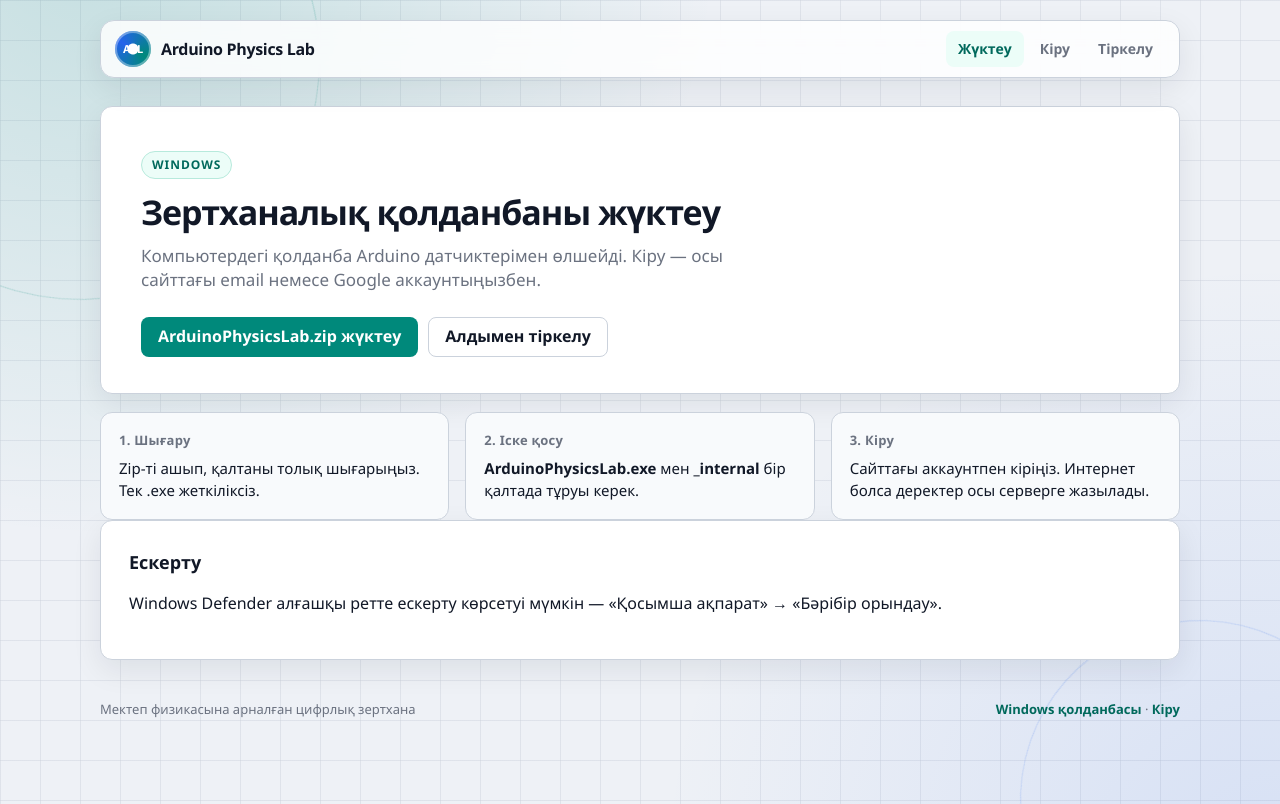
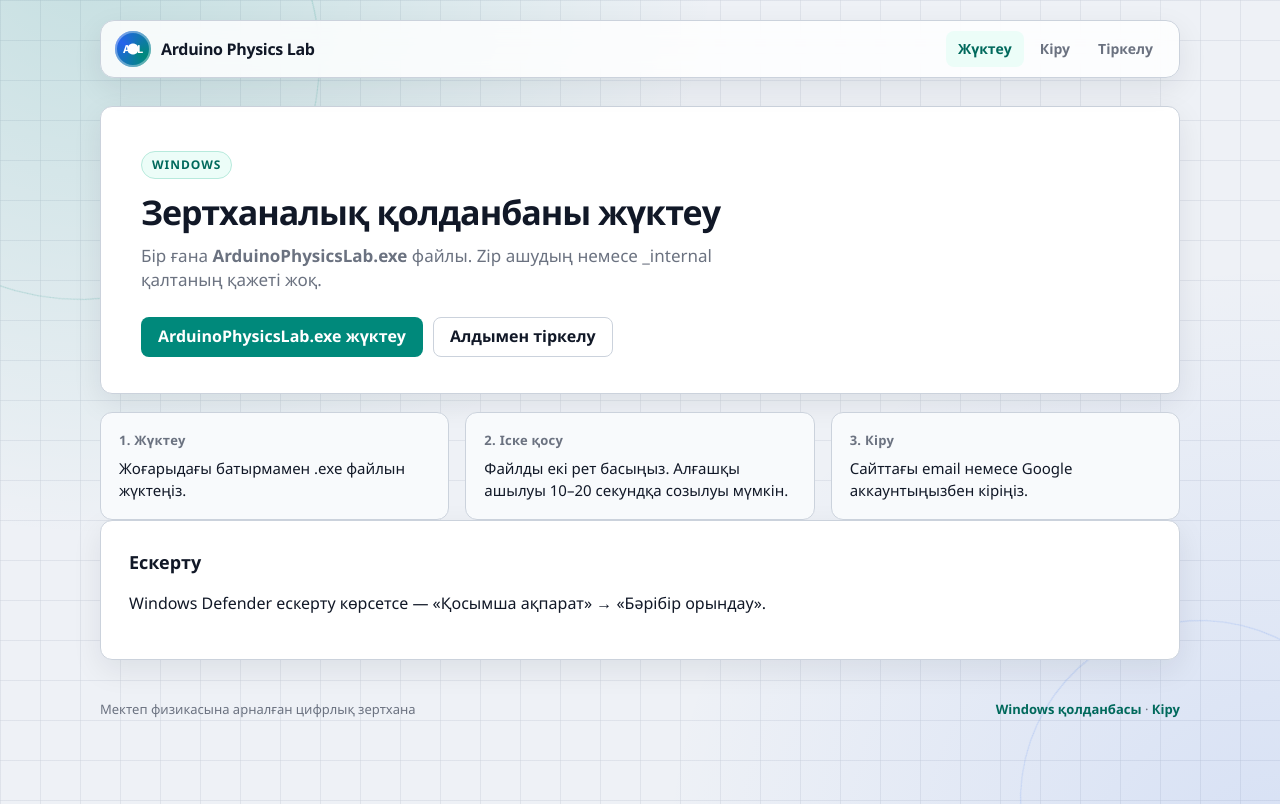
Before and after one commit to bibaermek-stack/ArduinoPhysicsLab, a FastAPI app: page /download in a window 1280 px wide. Run offline with FastAPI, Linux system fonts and the light colour scheme; some libraries are stand-ins or nearby versions.

Commit message:
Ship a single Windows .exe download instead of a zip folder

```diff
--- a/core/deployment_config.py
+++ b/core/deployment_config.py
@@ -32,12 +32,12 @@
     paths: list[Path] = []
     env_path = os.environ.get("APL_DEPLOYMENT_CONFIG", "").strip()
     if env_path:
-        paths.append(Path(env_path))
+        return [Path(env_path)]
     if getattr(sys, "frozen", False):
-        paths.append(Path(sys.executable).resolve().parent / "deployment.json")
         meipass = getattr(sys, "_MEIPASS", None)
         if meipass:
             paths.append(Path(meipass) / "deployment.json")
+        paths.append(Path(sys.executable).resolve().parent / "deployment.json")
     else:
         paths.append(Path(__file__).resolve().parent.parent / "deployment.json")
     return paths
--- a/server/app/web/routes.py
+++ b/server/app/web/routes.py
@@ -35,21 +35,21 @@
 
 COOKIE = "apl_web_token"
 _WEB_DIR = Path(__file__).resolve().parent
-_DEFAULT_WINDOWS_ZIP_URL = (
-    "https://github.com/bibaermek-stack/ArduinoPhysicsLab/releases/latest/download/ArduinoPhysicsLab.zip"
+_DEFAULT_WINDOWS_EXE_URL = (
+    "https://github.com/bibaermek-stack/ArduinoPhysicsLab/releases/latest/download/ArduinoPhysicsLab.exe"
 )
 templates = Jinja2Templates(directory=str(_WEB_DIR / "templates"))
 router = APIRouter()
 
 
-def _windows_zip_url() -> str:
-    return os.environ.get("APL_WINDOWS_DOWNLOAD_URL", _DEFAULT_WINDOWS_ZIP_URL).strip() or _DEFAULT_WINDOWS_ZIP_URL
+def _windows_exe_url() -> str:
+    return os.environ.get("APL_WINDOWS_DOWNLOAD_URL", _DEFAULT_WINDOWS_EXE_URL).strip() or _DEFAULT_WINDOWS_EXE_URL
 
 
-def _local_windows_zip() -> Path | None:
+def _local_windows_exe() -> Path | None:
     candidates = (
-        _WEB_DIR / "downloads" / "ArduinoPhysicsLab.zip",
-        Path(__file__).resolve().parents[3] / "release" / "ArduinoPhysicsLab.zip",
+        _WEB_DIR / "downloads" / "ArduinoPhysicsLab.exe",
+        Path(__file__).resolve().parents[3] / "release" / "ArduinoPhysicsLab.exe",
     )
     for path in candidates:
         if path.is_file() and path.stat().st_size > 1024:
@@ -193,17 +193,17 @@
 
 @router.get("/download/windows")
 def download_windows() -> Response:
-    local = _local_windows_zip()
+    local = _local_windows_exe()
     if local is not None:
         return FileResponse(
             local,
-            media_type="application/zip",
-            filename="ArduinoPhysicsLab.zip",
+            media_type="application/vnd.microsoft.portable-executable",
+            filename="ArduinoPhysicsLab.exe",
         )
-    url = _windows_zip_url()
+    url = _windows_exe_url()
     if url:
         return RedirectResponse(url, status_code=HTTP_303_SEE_OTHER)
-    raise HTTPException(status_code=404, detail="Windows пакеті әлі жүктелмеген")
+    raise HTTPException(status_code=404, detail="Windows .exe әлі жүктелмеген")
 
 
 @router.get("/logout")
--- a/server/app/web/templates/dashboard.html
+++ b/server/app/web/templates/dashboard.html
@@ -34,7 +34,7 @@
       <span>Зертхана</span>
       <b>.exe</b>
       <p>Arduino датчиктері компьютердегі қолданба арқылы қосылады.</p>
-      <a class="btn btn-lab" href="/download/windows">Zip жүктеу</a>
+      <a class="btn btn-lab" href="/download/windows">.exe жүктеу</a>
     </div>
   </aside>
 </div>
--- a/server/app/web/templates/download.html
+++ b/server/app/web/templates/download.html
@@ -4,9 +4,9 @@
 <section class="hero">
   <span class="kicker">Windows</span>
   <h1>Зертханалық қолданбаны жүктеу</h1>
-  <p class="lead">Компьютердегі қолданба Arduino датчиктерімен өлшейді. Кіру — осы сайттағы email немесе Google аккаунтыңызбен.</p>
+  <p class="lead">Бір ғана <b>ArduinoPhysicsLab.exe</b> файлы. Zip ашудың немесе _internal қалтаның қажеті жоқ.</p>
   <div class="actions">
-    <a class="btn btn-lab" href="/download/windows">ArduinoPhysicsLab.zip жүктеу</a>
+    <a class="btn btn-lab" href="/download/windows">ArduinoPhysicsLab.exe жүктеу</a>
     {% if not account %}
       <a class="btn btn-ghost" href="/register">Алдымен тіркелу</a>
     {% endif %}
@@ -14,20 +14,20 @@
 </section>
 <section class="feature-grid">
   <article class="feature">
-    <h3>1. Шығару</h3>
-    <p>Zip-ті ашып, қалтаны толық шығарыңыз. Тек .exe жеткіліксіз.</p>
+    <h3>1. Жүктеу</h3>
+    <p>Жоғарыдағы батырмамен .exe файлын жүктеңіз.</p>
   </article>
   <article class="feature">
     <h3>2. Іске қосу</h3>
-    <p><b>ArduinoPhysicsLab.exe</b> мен <b>_internal</b> бір қалтада тұруы керек.</p>
+    <p>Файлды екі рет басыңыз. Алғашқы ашылуы 10–20 секундқа созылуы мүмкін.</p>
   </article>
   <article class="feature">
     <h3>3. Кіру</h3>
-    <p>Сайттағы аккаунтпен кіріңіз. Интернет болса деректер осы серверге жазылады.</p>
+    <p>Сайттағы email немесе Google аккаунтыңызбен кіріңіз.</p>
   </article>
 </section>
 <section class="card">
   <h2>Ескерту</h2>
-  <p>Windows Defender алғашқы ретте ескерту көрсетуі мүмкін — «Қосымша ақпарат» → «Бәрібір орындау».</p>
+  <p>Windows Defender ескерту көрсетсе — «Қосымша ақпарат» → «Бәрібір орындау».</p>
 </section>
 {% endblock %}
--- a/server/app/web/templates/home.html
+++ b/server/app/web/templates/home.html
@@ -32,7 +32,7 @@
 {% if not account %}
 <section class="card">
   <h2>Бастау</h2>
-  <p class="lead">Алдымен аккаунт ашыңыз, рөл таңдаңыз, сосын Windows zip-ті жүктеп зертхананы ашыңыз.</p>
+  <p class="lead">Алдымен аккаунт ашыңыз, рөл таңдаңыз, сосын Windows .exe файлын жүктеп зертхананы ашыңыз.</p>
   <div class="actions">
     <a class="btn btn-lab" href="/register">Аккаунт ашу</a>
     <a class="btn btn-accent" href="/download">.exe жүктеу</a>
```
Also changed, not shown: server/tests/test_web_site.py (+6 -3 lines), 4 other files.
